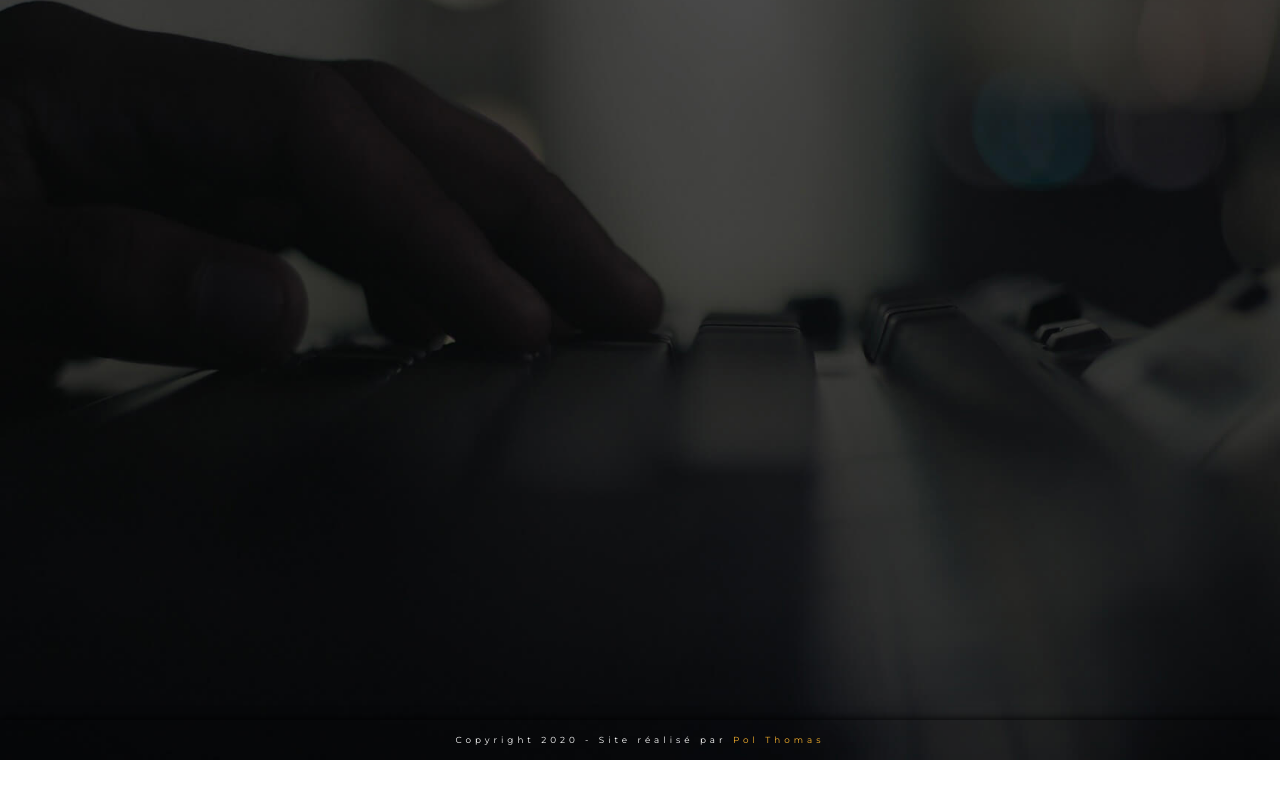
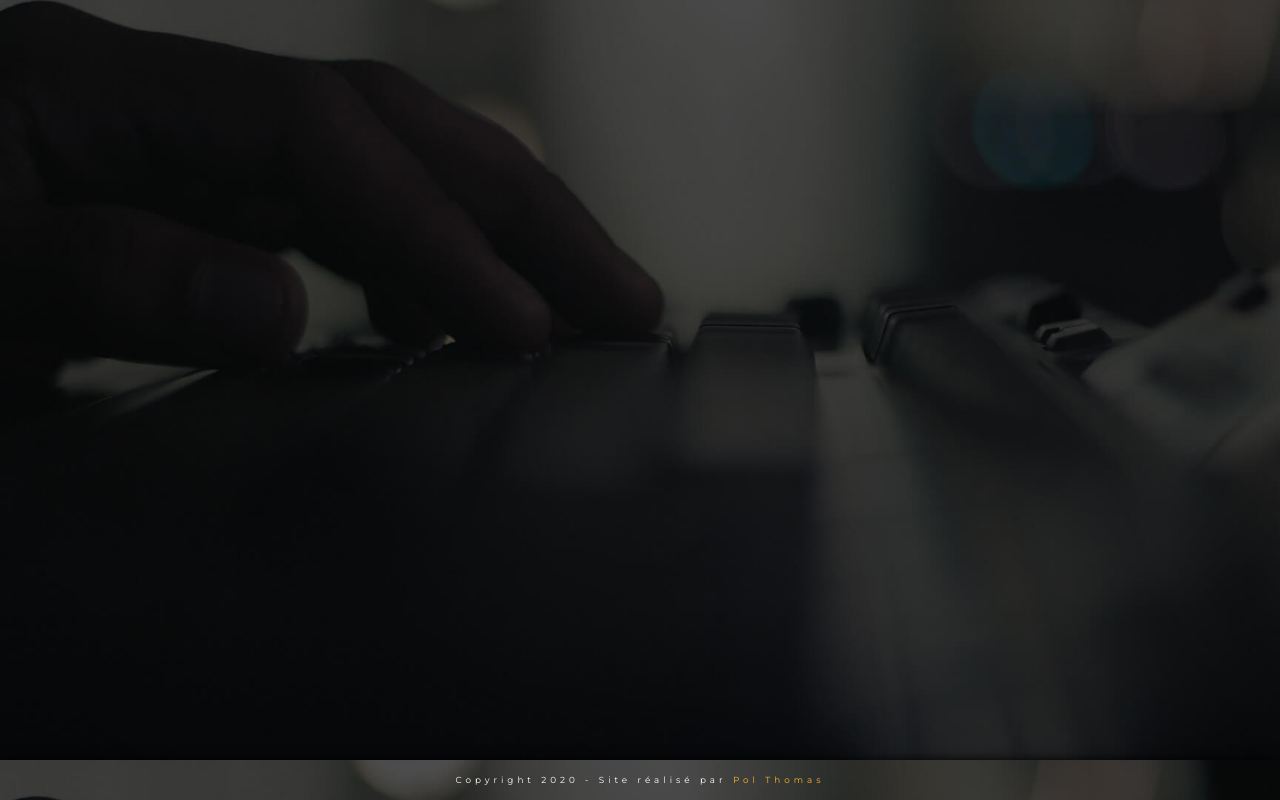
Before and after one commit to PolThm/Pol-Thomas, a React (Create React App) app: page / in a window 1280 px wide. Shown: the part 1640-2440 px from the top of the page. Before the commit the page ends 2400 px from the top, so only its background shows below. Built offline with nearby package versions, Linux system fonts and the light colour scheme.

Commit message:
Footer : done !

```diff
--- a/src/App.css
+++ b/src/App.css
@@ -172,9 +172,16 @@ header .text-introduction {
 }
 
 footer {
-  margin-top: -40px;
+  box-shadow: 0 0 10px black;
+  background: url("./img/background_a-propos_filtre.jpg") no-repeat fixed;
+  background-size: cover;
+}
+footer::before {
   background: rgba(0, 0, 0, 0.1);
-  box-shadow: 0 0 10px black;
+  content: "";
+  display: block;
+  position: absolute;
+  width: 100%;
 }
 footer .text-footer {
   height: 40px;
--- a/src/sass/style.css
+++ b/src/sass/style.css
@@ -172,9 +172,16 @@ header .text-introduction {
 }
 
 footer {
-  margin-top: -40px;
+  box-shadow: 0 0 10px black;
+  background: url("./img/background_a-propos_filtre.jpg") no-repeat fixed;
+  background-size: cover;
+}
+footer::before {
   background: rgba(0, 0, 0, 0.1);
-  box-shadow: 0 0 10px black;
+  content: "";
+  display: block;
+  position: absolute;
+  width: 100%;
 }
 footer .text-footer {
   height: 40px;
--- a/src/sass/style.scss
+++ b/src/sass/style.scss
@@ -144,9 +144,16 @@ header {
 }
 
 footer {
-  margin-top: -40px;
-  background:rgba(0, 0, 0, 0.1);
   box-shadow: 0 0 10px black;
+  background: url("./img/background_a-propos_filtre.jpg") no-repeat fixed;
+  background-size: cover;
+  &::before {
+    background:rgba(0, 0, 0, 0.1);
+    content: '';
+    display: block;
+    position: absolute;
+    width: 100%;
+  }
   .text-footer {
     height: 40px;
     color: $primary;
```
Also changed, not shown: 2 other files (tests, documents, lock files or other folders).
